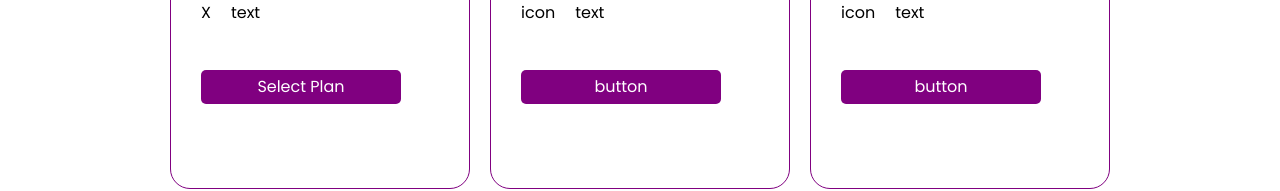
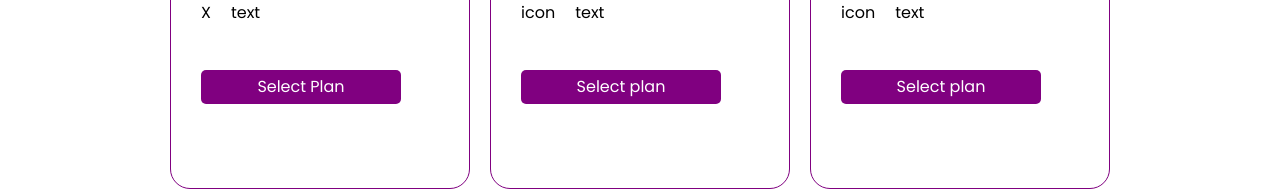
Before and after one commit to emmyzee45/Verification, a React (Create React App) app in the folder client/: page /subscription in a window 1280 px wide. Shown: the part 411-602 px from the top of the page. Built offline with nearby package versions, Linux system fonts and the light colour scheme.

Commit message:
subscription page edited

```diff
--- a/client/src/pages/subscription/Subscription.jsx
+++ b/client/src/pages/subscription/Subscription.jsx
@@ -66,7 +66,7 @@ const Subscription = () => {
               <div className="subText">text</div>
             </li>
           </ul>
-          <button className="subButton">button</button>
+          <button className="subButton">Select plan</button>
         </div>
         <div className="subItem">
           <h2 className="subTitle">Multi-Purpose Line</h2>
@@ -98,7 +98,7 @@ const Subscription = () => {
               <div className="subText">text</div>
             </li>
           </ul>
-          <button className="subButton">button</button>
+          <button className="subButton">Select plan</button>
         </div>
       </div>
     </div>
```
